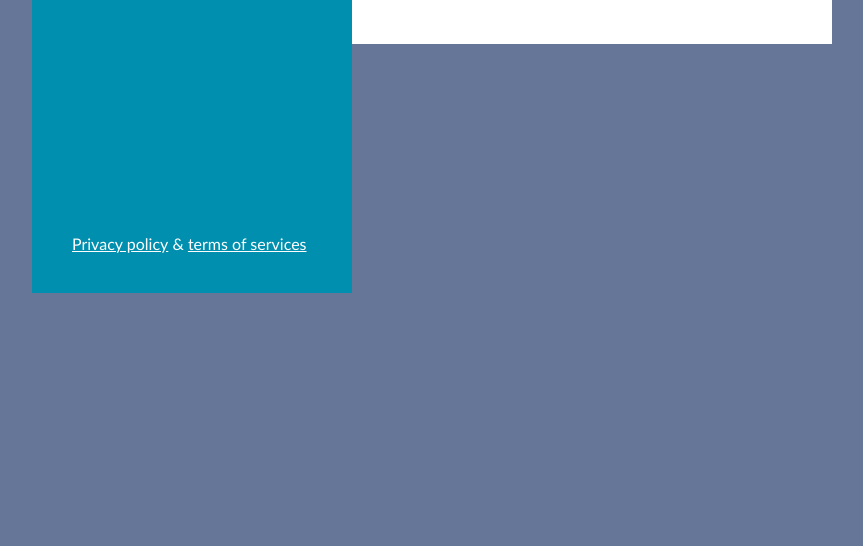
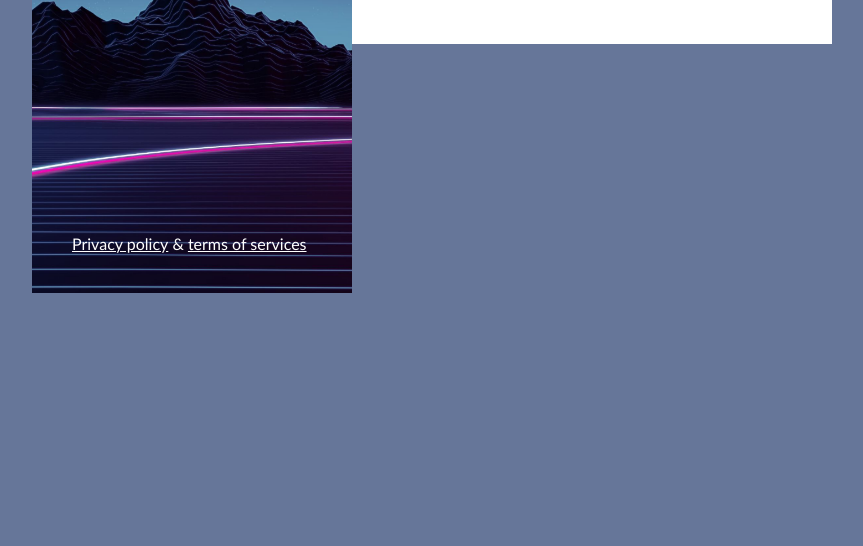
Before and after one commit to dalram/4-sign-up-form, a website: page index.html in a window 1280 px wide. Shown: the part 254-800 px from the top of the page, without its empty margins (208-1071 px from the left). Drawn offline with Linux system fonts and the light colour scheme.

Commit message:
Image commit

```diff
--- a/css/styles.css
+++ b/css/styles.css
@@ -21,6 +21,8 @@ body {
     background-color: #008fae;
     float: left;
     color: #fff;
+    background-image: url(../img/hill.png);
+    background-size: cover;
 }
 .main-title {
     width: 100%;
```
